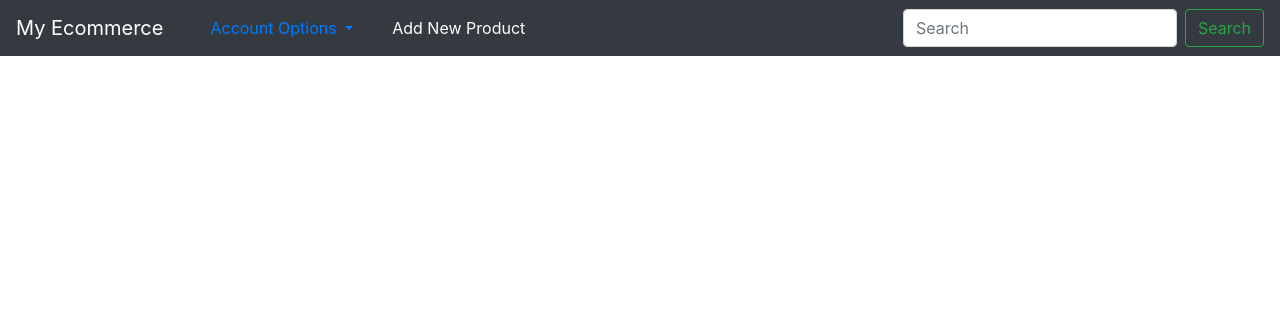
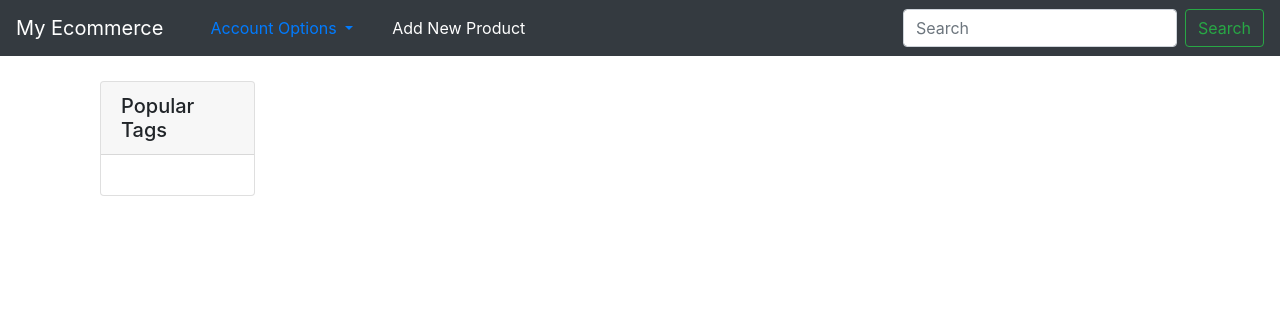
Before and after one commit to akshit-adeshra/Exam-Task, a Django app: template templates/home.html in a window 1280 px wide. Shown: the top 316 px of the page. Run offline with Django 3.2, Linux system fonts and the light colour scheme; the template is opened without the code that fills it, so the values that code supplies are empty; some libraries are stand-ins or nearby versions.

Commit message:
[Add] Tags feature added for products

```diff
--- a/Ecommerce/settings.py
+++ b/Ecommerce/settings.py
@@ -29,6 +29,7 @@ ALLOWED_HOSTS = []
 # Application definition
 
 INSTALLED_APPS = [
+    # Default Django Apps
     'django.contrib.admin',
     'django.contrib.auth',
     'django.contrib.contenttypes',
@@ -36,11 +37,15 @@ INSTALLED_APPS = [
     'django.contrib.messages',
     'django.contrib.staticfiles',
 
+    # Project Apps
     'Myshop',
+
+    # External Libraries
     'widget_tweaks',
     'easy_thumbnails',
     'whoosh',
     'haystack',
+    'taggit',
 ]
 
 MIDDLEWARE = [
--- a/Myshop/models.py
+++ b/Myshop/models.py
@@ -1,4 +1,6 @@
 from django.db import models
+from django.db.models import Count
+from taggit.managers import TaggableManager
 
 
 class Category(models.Model):
@@ -12,6 +14,25 @@ class Category(models.Model):
         return self.name
 
 
+class ProductQuerySet(models.query.QuerySet):
+    """Personalized queryset created to improve model usability"""
+
+    def get_counted_tags(self):
+        tag_dict = {}
+        query = (
+            self.filter(is_public=True).annotate(tagged=Count("tags")).filter(tags__gt=0)
+        )
+        for obj in query:
+            for tag in obj.tags.names():
+                if tag not in tag_dict:
+                    tag_dict[tag] = 1
+
+                else:  # pragma: no cover
+                    tag_dict[tag] += 1
+
+        return tag_dict.items()
+
+
 class Product(models.Model):
     title = models.CharField(max_length=50)
     categories = models.ManyToManyField(Category, related_name='products')
@@ -21,6 +42,8 @@ class Product(models.Model):
     price = models.DecimalField(max_digits=8, decimal_places=2)
     qty = models.IntegerField()
     is_public = models.BooleanField(default=False)
+    tags = TaggableManager()
+    objects = ProductQuerySet.as_manager()
 
     class Meta:
         ordering = ['title']
--- a/Myshop/views.py
+++ b/Myshop/views.py
@@ -17,6 +17,11 @@ class HomeView(ListView):
     template_name = 'home.html'
     context_object_name = 'products'
     queryset = Product.objects.filter(is_public=True)
+
+    def get_context_data(self, *args, **kwargs):
+        context = super().get_context_data(*args, **kwargs)
+        context["popular_tags"] = Product.objects.get_counted_tags()
+        return context
 
 
 class ProductDetail(DetailView):
--- a/requirements.txt
+++ b/requirements.txt
@@ -6,3 +6,4 @@ Pillow==8.0.0
 pytz==2021.1
 sqlparse==0.4.1
 Whoosh==2.7.4
+django-taggit==1.3.0
--- a/templates/home.html
+++ b/templates/home.html
@@ -13,6 +13,7 @@
 </div>
 {% endfor %}
 
+<div class="col-md-10">
   <div class="row">
     {% for product in products %}
     <div class="col-sm-6 col-md-4">
@@ -43,4 +44,15 @@
     </div>
     {% endfor %}
   </div>
+</div>
+<div class="col-md-2 popular-tags">
+  <div class="card my-4">
+    <h5 class="card-header">Popular Tags</h5>
+    <div class="card-body">
+      {% for tag, count in popular_tags %}
+        <a name="tag-{{forloop.counter}}" ><span class="badge badge-info">{{ tag }} ({{ count }})</span></a>
+      {% endfor %}
+    </div>
+  </div>
+</div>
 {% endblock %}
```
Also changed, not shown: Myshop/migrations/0004_product_tags.py (added). Lines whose indentation alone changed are shown as unchanged.
